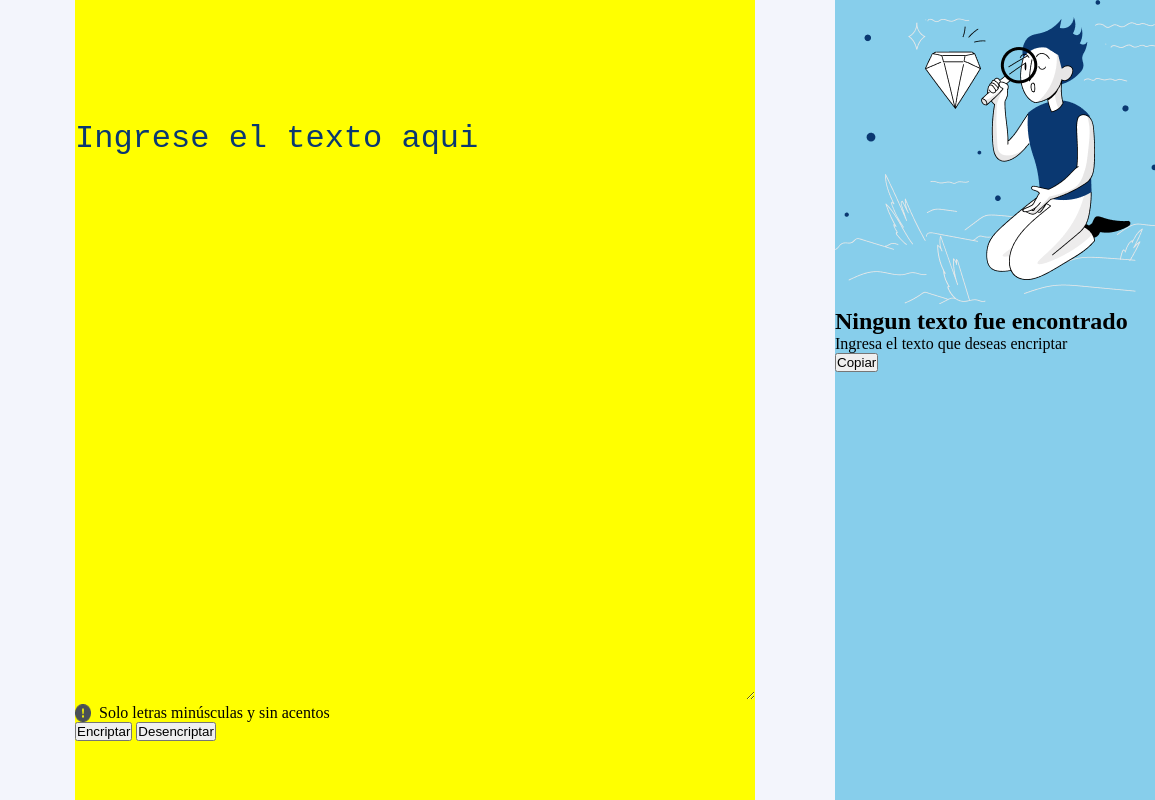
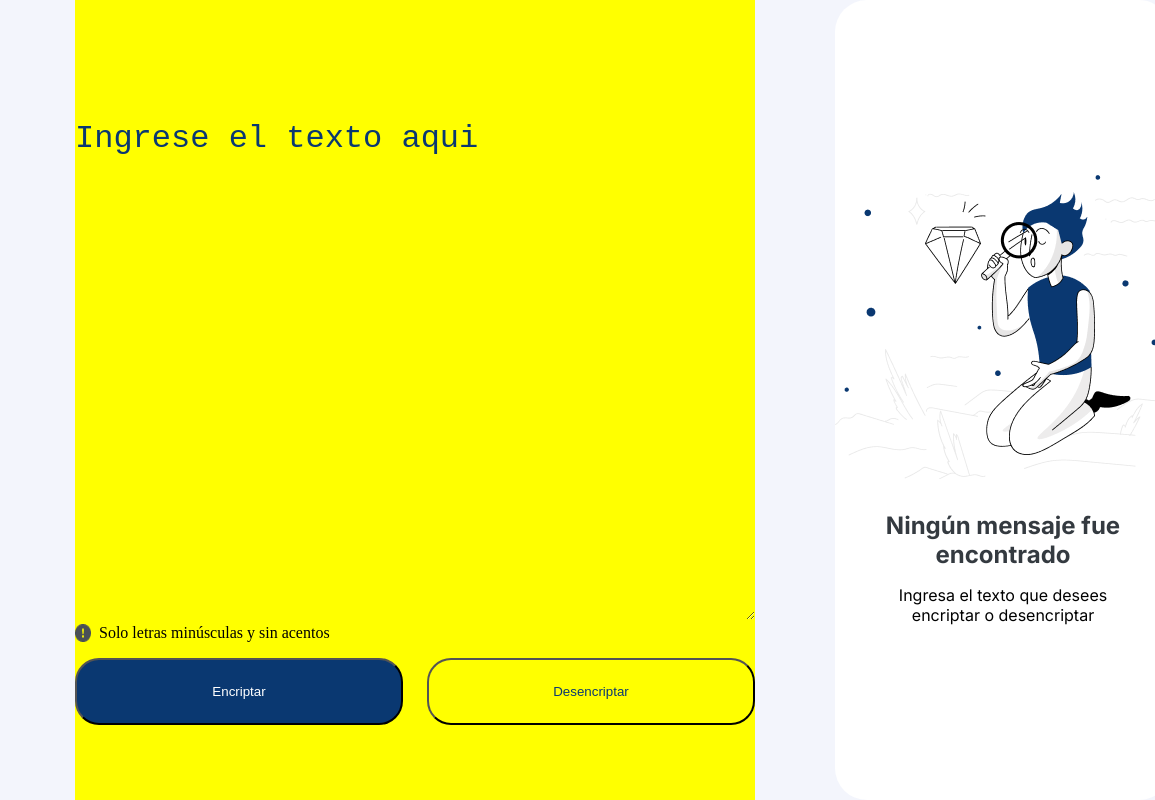
Before and after one commit to plzkllm/desafio-encriptador-alura-latam, a plain HTML site: page index.html in a window 1280 px wide. Shown: the full height of the page, 125-1280 px from the left. Drawn offline with Linux system fonts and the light colour scheme.

Commit message:
Estilos añadidos, falta la parte funcional

```diff
--- a/index.html
+++ b/index.html
@@ -21,9 +21,11 @@
     </section>
     <section class="seccion_derecha">
         <div class="seccion_derecha_vacia">
-            <img src="./assets/Muñeco.png" alt="Muñeco_Buscando">
-            <h2>Ningun texto fue encontrado</h2>
-            <p>Ingresa el texto que deseas encriptar</p>
+            <img src="./assets/Muñeco.png" alt="Muñeco_Buscando" class="seccion_derecha_vacia_muñeco">
+            <div class="seccion_derecha_vacia_contenedor_texto">
+            <p class="seccion_derecha_vacia_subtitulo">Ningún mensaje fue encontrado</p>
+            <p class="seccion_derecha_vacia_descripcion">Ingresa el texto que desees encriptar o desencriptar</p>
+            </div>
         </div>
         <div class="seccion_derecha_contenido">
             <p></p>
--- a/styles/estilos.css
+++ b/styles/estilos.css
@@ -1,5 +1,9 @@
+@import url('https://fonts.googleapis.com/css2?family=Inter:ital,opsz,wght@0,14..32,100..900;1,14..32,100..900&display=swap');
+
 :root{
     --dark-blue-300:#0A3871;
+    --inter-family:"Inter", sans-serif;
+    --gray-500:#343A40;
 }
 
 *{
@@ -36,7 +40,7 @@ body{
     border: transparent;
     background-color: transparent;
     width: 680px;
-    height: 580px;
+    height: 500px;
 }
 
 .seccion_central_txtarea::placeholder{
@@ -47,8 +51,74 @@ body{
 .seccion_central_instrucciones{
     display: flex;
     gap: 8px;
+    padding-bottom: 16px;
+}
+
+.seccion_central_contenedor_btn{
+
+    display: flex;
+    gap: 24px;
+}
+
+.seccion_central_btn_encriptar{
+    width: 328px;
+    height: 67px;
+    border-radius: 24px;
+    color: white;
+    background-color: var(--dark-blue-300);
+    cursor: pointer;
+}
+
+.seccion_central_btn_desencriptar{
+    width: 328px;
+    height: 67px;
+    border-radius: 24px;
+    color: var(--dark-blue-300);
+    background-color: transparent;
+
 }
 
 .seccion_derecha{
-    background-color: skyblue;
+    background-color: white;
+    width: 400px;
+    height: 800px;
+    border-radius: 32px;
 }
+
+.seccion_derecha_vacia{
+    height: 100vh;
+    display: flex;
+    flex-direction: column;
+    align-items: center;
+    justify-content: center;
+    gap: 32px;
+    text-align: center;
+}
+
+.seccion_derecha_vacia_contenedor_texto{
+    display: flex;
+    flex-direction: column;
+    gap: 16px;
+    padding: 0 32px;
+}
+
+.seccion_derecha_vacia_muñeco{
+    width: 336px;
+    height: 304px;
+}
+
+.seccion_derecha_vacia_subtitulo{
+    font-size: 24px;
+    font-weight: bold;
+    font-family: var(--inter-family);
+    color: var(--gray-500);
+}
+
+.seccion_derecha_vacia_descripcion{
+    font-size: 16px;
+    font-family: var(--inter-family);
+}
+
+.seccion_derecha_contenido{
+    display: none;
+}
```
